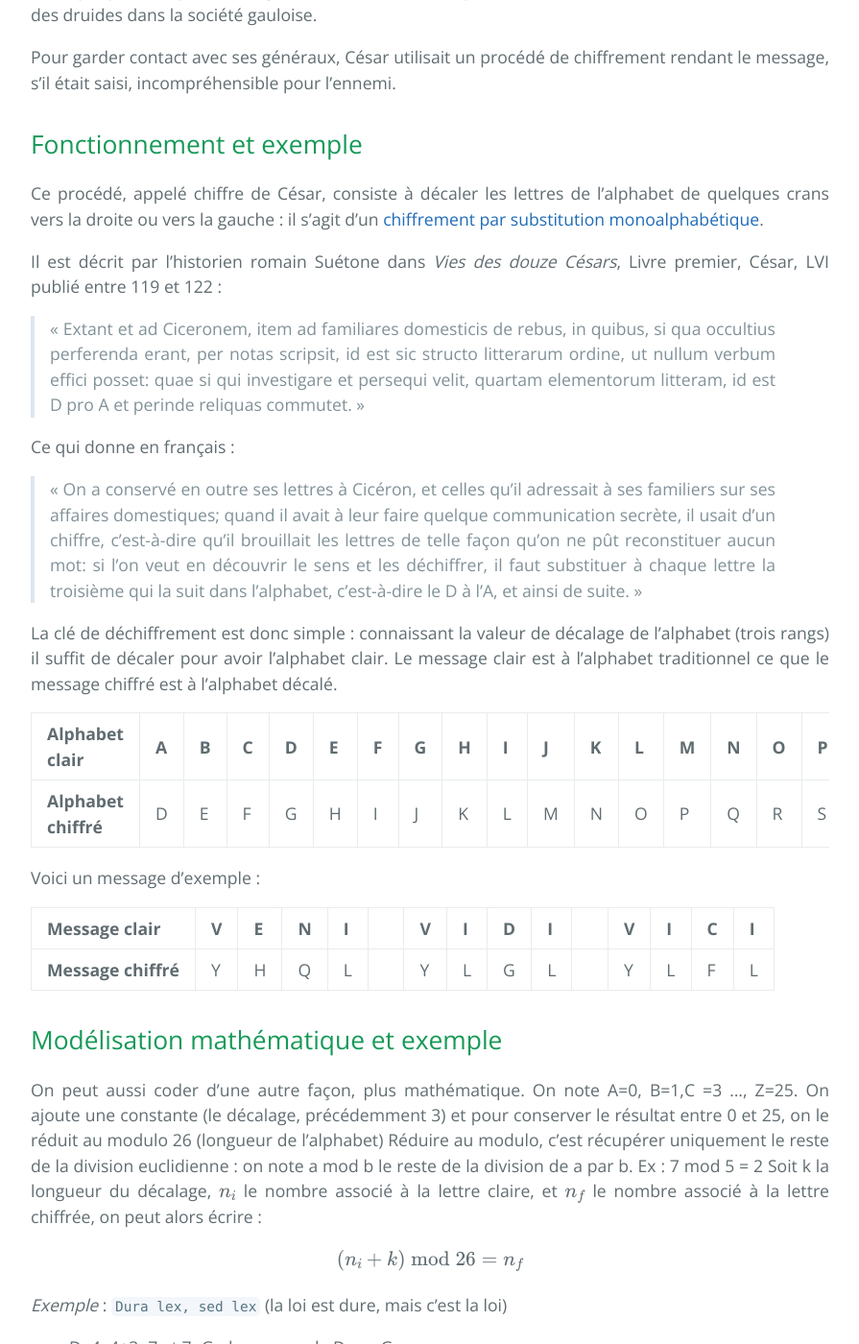
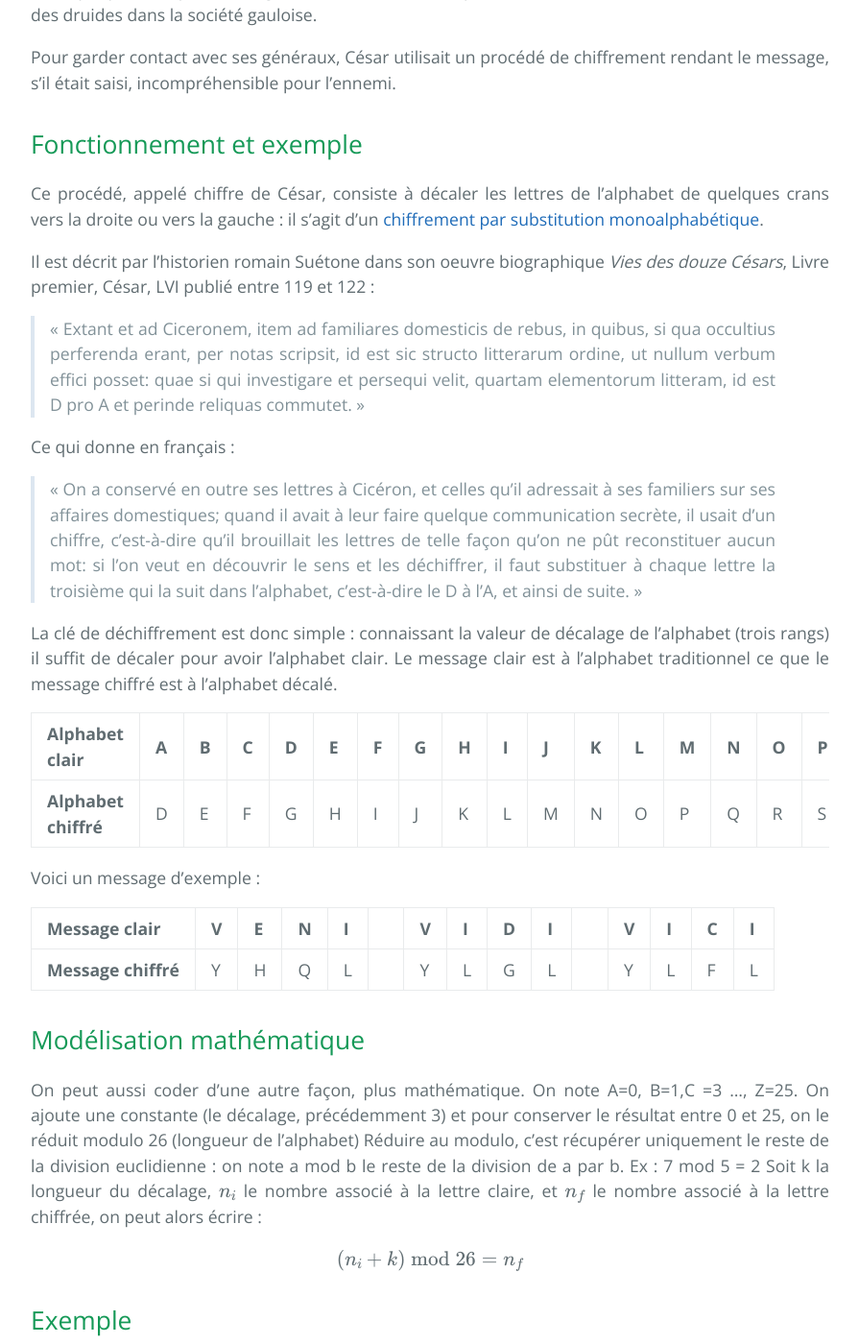
Before and after one commit to SamuelGallay/CryptoTPE, a Jekyll site: the page built from pages/1_Antiquite/3_cesar.md, in a window 1280 px wide and 1400 px high, scrolled down 1981 px. Shown: the whole window at 96% size, without its empty margins (192-1087 px from the left). Built offline with Jekyll 4.4.1, drawn with Linux system fonts in a browser that asks for light colours; our own code applies the rules of GitHub Pages for plain Markdown files; formulas are drawn with MathJax 3.

Commit message:
modifications du relecteur extérieur

```diff
--- a/pages/1_Antiquite/3_cesar.md
+++ b/pages/1_Antiquite/3_cesar.md
@@ -34,7 +34,7 @@ Pour garder contact avec ses généraux, César utilisait un procédé de chiffr
 
 Ce procédé, appelé chiffre de César, consiste à décaler les lettres de l'alphabet de quelques crans vers la droite ou vers la gauche : il s'agit d'un [chiffrement par substitution monoalphabétique]({{ "/glossaire/" | relative_url }}).
 
-Il est décrit par l’historien romain Suétone dans *Vies des douze Césars*, Livre premier, César, LVI publié entre 119 et 122 :
+Il est décrit par l’historien romain Suétone dans son oeuvre biographique *Vies des douze Césars*, Livre premier, César, LVI publié entre 119 et 122 :
  > « Extant et ad Ciceronem, item ad familiares domesticis de rebus, in quibus, si qua occultius perferenda erant, per notas scripsit, id est sic structo litterarum ordine, ut nullum verbum effici posset: quae si qui investigare et persequi velit, quartam elementorum litteram, id est D pro A et perinde reliquas commutet. »
 
 Ce qui donne en français :
@@ -54,15 +54,16 @@ Voici un message d'exemple :
 |---------------------|---|---|---|---|---|---|---|---|---|---|---|---|---|---|
 | **Message chiffré** | Y | H | Q | L |   | Y | L | G | L |   | Y | L | F | L |
 
-## Modélisation mathématique et exemple
+## Modélisation mathématique
 
-On peut aussi coder d’une autre façon, plus mathématique. On note A=0, B=1,C =3 ..., Z=25. On ajoute une constante (le décalage, précédemment 3) et pour conserver le résultat entre 0 et 25, on le réduit au modulo 26 (longueur de l'alphabet)
+On peut aussi coder d’une autre façon, plus mathématique. On note A=0, B=1,C =3 ..., Z=25. On ajoute une constante (le décalage, précédemment 3) et pour conserver le résultat entre 0 et 25, on le réduit modulo 26 (longueur de l'alphabet)
 Réduire au modulo, c’est récupérer uniquement le reste de la division euclidienne : on note a mod b le reste de la division de a par b.  Ex : 7 mod 5 = 2
 Soit k la longueur du décalage, $$ n_{i} $$ le nombre associé à la lettre claire, et $$ n_{f} $$ le nombre associé à la lettre chiffrée, on peut alors écrire :
 
 $$ (n_{i} + k) \bmod 26 = n_{f} $$
 
-*Exemple* :
+## Exemple
+
 `Dura lex, sed lex` (la loi est dure, mais c’est la loi)
 
 * D=4, 4+3=7 et 7=G, donc on code D par G
```
